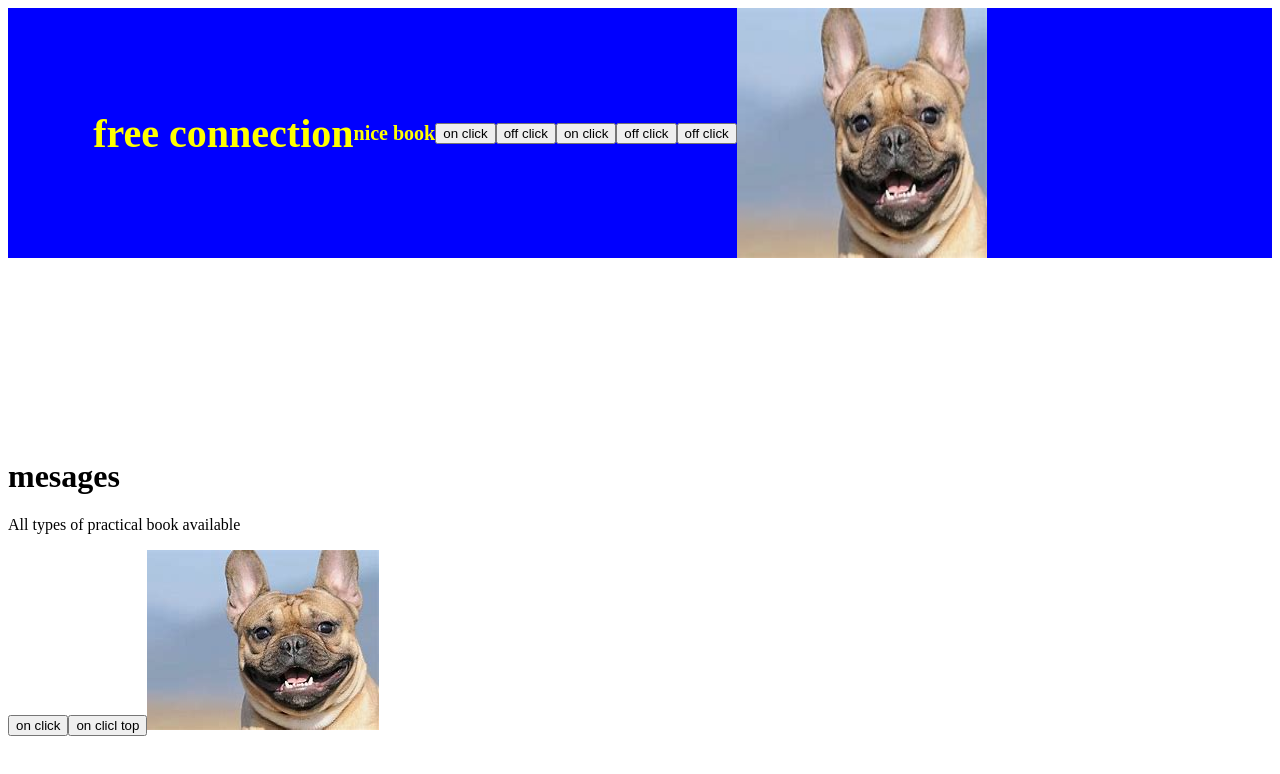
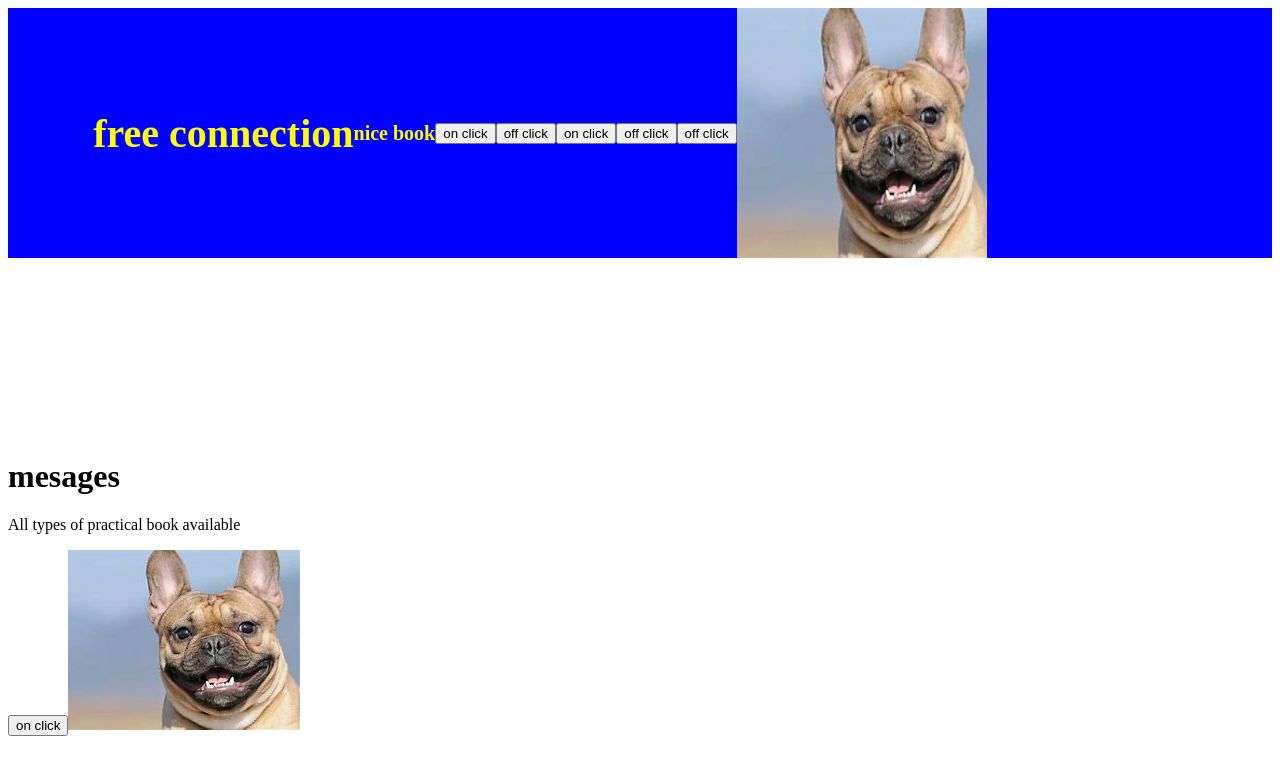
Before and after one commit to PawanBadghare/myfirstreactproject, a React (Vite) app: page / in a window 1280 px wide. Shown: the top 774 px of the page. Built offline with nearby package versions, Linux system fonts and the light colour scheme.

Commit message:
change the src and heading

```diff
--- a/src/component/Badghare.jsx
+++ b/src/component/Badghare.jsx
@@ -8,7 +8,6 @@ const Badghare = () => {
      <p>All types of practical book available</p>
      {/* <div className='Badghare-div'> */}
      <button> on click</button>
-     <button> on clicl top</button>
      {/* </div>  */}
      <img src={Dog} alt='img'/>
     </div>
```
